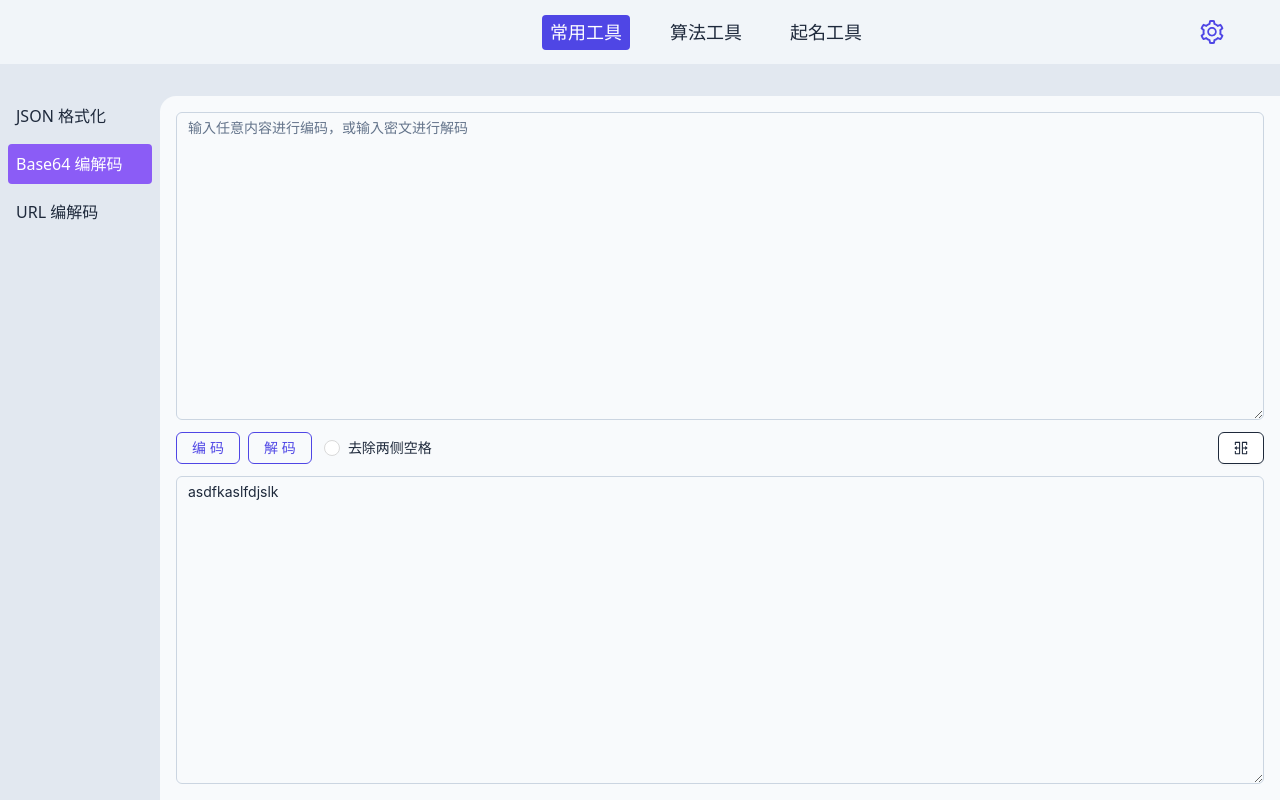
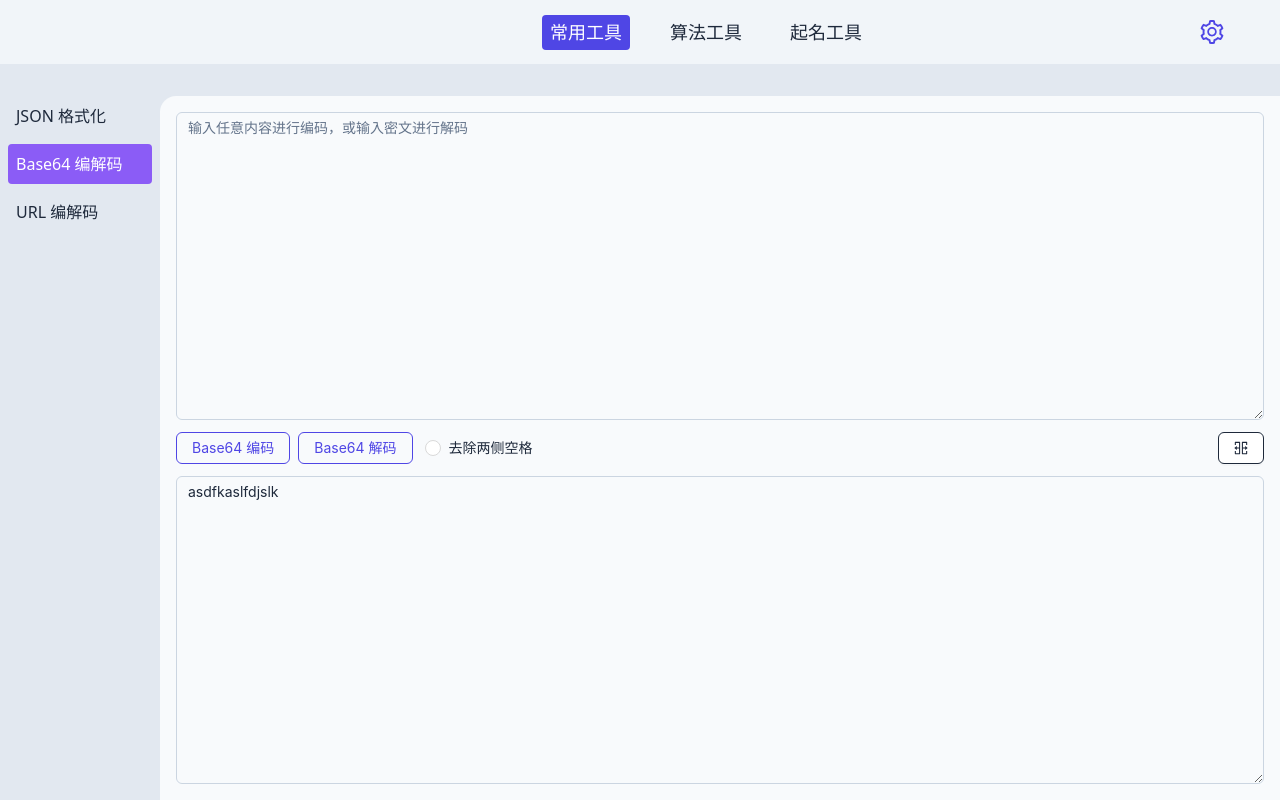
Before and after one commit to the-wind-is-rising-dev/endless-quest, a Vue app: page /common/base64 in a window 1280 px wide. Built offline with nearby package versions, Linux system fonts and the light colour scheme.

Commit message:
feat(common): Base64页面按钮文本优化
- 将编码按钮文本从"编码"改为"Base64 编码"
- 将解码按钮文本从"解码"改为"Base64 解码"

```diff
--- a/src/page/common/base64.vue
+++ b/src/page/common/base64.vue
@@ -90,7 +90,7 @@ function onSplitCodemirror(index: number) {
       </div>
       <div class="row" style="margin: var(--space-md) 0">
         <a-button type="primary" ghost @click="onEncodeContent(index)">
-          编码
+          Base64 编码
         </a-button>
         <a-button
           type="primary"
@@ -98,7 +98,7 @@ function onSplitCodemirror(index: number) {
           style="margin-left: var(--space-sm)"
           @click="onDecodeContent(index)"
         >
-          解码
+          Base64 解码
         </a-button>
         <a-radio
           class="center"
```
